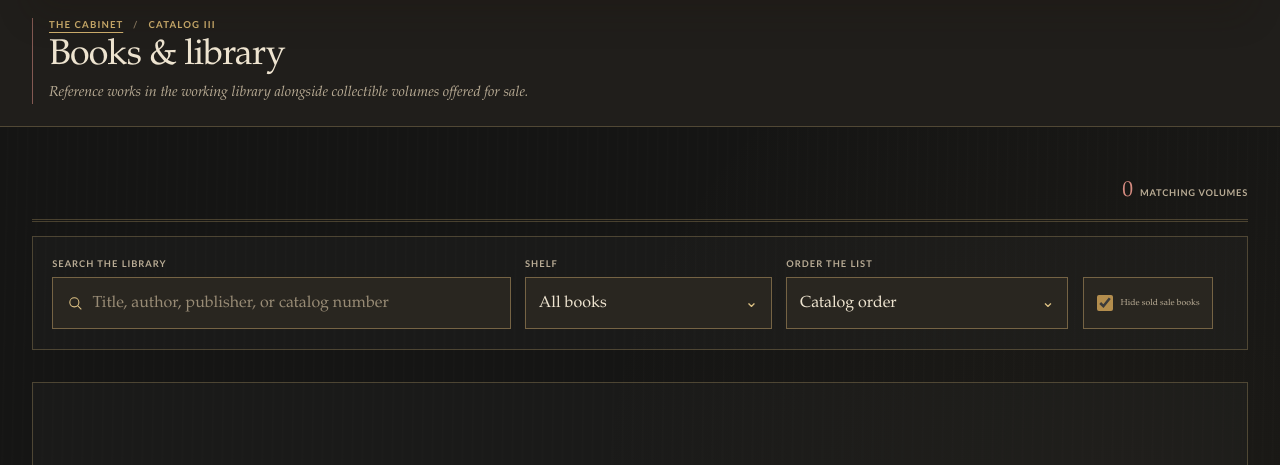
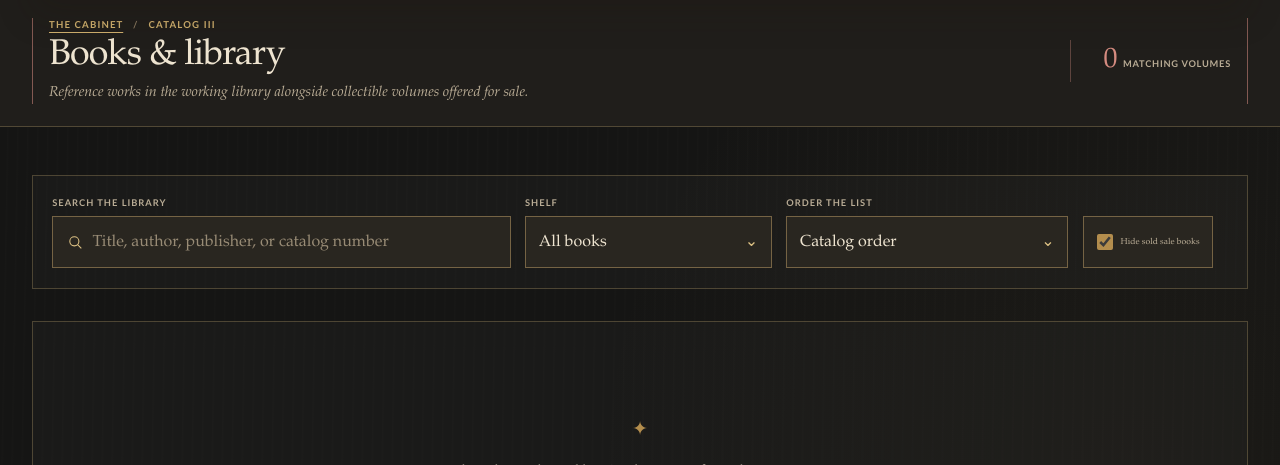
Before and after one commit to rayborg/meteorite-collection-shop-spacerocks, a website: page books.html in a window 1280 px wide. Shown: the part 635-1100 px from the top of the page. Drawn offline with Linux system fonts and the light colour scheme.

Commit message:
Align catalog title summaries

```diff
--- a/books.html
+++ b/books.html
@@ -50,18 +50,15 @@
       <a href="./research.html"><strong>3</strong><span>connected resources</span></a>
     </section>
     <section class="interior-title-band" aria-labelledby="page-title">
-      <div class="interior-title-panel page-shell">
+      <div class="interior-title-panel catalog-title-panel page-shell">
         <p><a href="./index.html">The cabinet</a> <span aria-hidden="true">/</span> Catalog III</p>
         <h1 id="page-title">Books &amp; library</h1>
+        <p class="catalog-title-count"><strong id="book-result-count">0</strong> matching volumes</p>
         <p>Reference works in the working library alongside collectible volumes offered for sale.</p>
       </div>
     </section>
 
     <section class="catalog-page page-shell" aria-label="Books and library catalog">
-      <div class="catalog-result-heading">
-        <p><strong id="book-result-count">0</strong> matching volumes</p>
-      </div>
-
       <form class="catalog-tools catalog-tools-light book-tools" role="search" aria-label="Filter books and library records">
         <label class="search-field">
           <span>Search the library</span>
--- a/styles.css
+++ b/styles.css
@@ -793,14 +793,14 @@ textarea:focus-visible {
 }
 
 .interior-title-band { padding: 1.25rem 0 1.4rem; color: var(--ink); background: rgba(33, 31, 28, .95); border-bottom: 1px solid var(--rule); }
-.interior-title-panel { padding-left: 1rem; border-left: 1px solid rgba(213, 139, 128, .55); }
+.interior-title-panel { padding-inline: 1rem; border-right: 1px solid rgba(213, 139, 128, .55); border-left: 1px solid rgba(213, 139, 128, .55); }
 .interior-title-panel > p:first-child { margin: 0 0 .4rem; color: var(--brass-ink); font-family: var(--sans); font-size: .6rem; font-weight: 700; letter-spacing: .12em; text-transform: uppercase; }
 .interior-title-panel > p:first-child a { text-underline-offset: .22rem; }
 .interior-title-panel > p:first-child span { margin-inline: .4rem; color: #8c7b62; }
 .interior-title-panel h1 { margin: 0; font-family: var(--display); font-size: clamp(1.8rem, 2.8vw, 2.75rem); font-weight: 400; letter-spacing: -.025em; line-height: 1; }
 .interior-title-panel > p:last-child { max-width: 42rem; margin: .55rem 0 0; color: var(--ink-soft); font-size: .9rem; font-style: italic; line-height: 1.45; }
-.collection-title-panel { display: grid; grid-template-columns: minmax(0, 1fr) auto; column-gap: 2.5rem; }
-.collection-title-panel > :not(.catalog-title-count) { grid-column: 1; }
+.catalog-title-panel { display: grid; grid-template-columns: minmax(0, 1fr) auto; column-gap: 2.5rem; }
+.catalog-title-panel > :not(.catalog-title-count) { grid-column: 1; }
 .catalog-title-count {
   grid-column: 2;
   grid-row: 1 / span 3;
@@ -821,9 +821,6 @@ textarea:focus-visible {
 .catalog-title-count strong { color: var(--rust-light); font-family: var(--display); font-size: 1.75rem; font-weight: 400; letter-spacing: 0; }
 
 .catalog-page { padding-block: 3rem 5.25rem; }
-.catalog-result-heading { display: flex; justify-content: flex-end; align-items: baseline; margin-bottom: .9rem; padding-bottom: .7rem; border-bottom: 3px double var(--rule); }
-.catalog-result-heading p { margin: 0; color: var(--ink-soft); font-family: var(--sans); font-size: .58rem; font-weight: 700; letter-spacing: .08em; text-transform: uppercase; }
-.catalog-result-heading strong { margin-right: .25rem; color: var(--rust-light); font-family: var(--display); font-size: 1.35rem; font-weight: 400; letter-spacing: 0; }
 .catalog-page-heading { display: flex; justify-content: space-between; align-items: end; gap: 2rem; margin-bottom: 2rem; padding-bottom: 1.3rem; border-bottom: 3px double var(--rule); }
 .catalog-page-heading h2 { margin: 0; font-family: var(--display); font-size: clamp(1.75rem, 2.7vw, 2.4rem); font-weight: 400; letter-spacing: -.025em; line-height: 1; }
 .catalog-page-heading > p { margin: 0; color: var(--ink-soft); font-family: var(--sans); font-size: .6rem; font-weight: 700; letter-spacing: .09em; text-transform: uppercase; }
@@ -1065,7 +1062,7 @@ textarea:focus-visible {
   .resource-grid { grid-template-columns: 1fr; }
   .resource-card { min-height: 19rem; }
   .interior-title-band { padding: 1.15rem 0 1.3rem; }
-  .collection-title-panel { grid-template-columns: 1fr; }
+  .catalog-title-panel { grid-template-columns: 1fr; }
   .catalog-title-count { grid-column: 1; grid-row: 4; justify-self: start; margin-top: .65rem; padding: .55rem 0 0; border-top: 1px solid rgba(213, 139, 128, .35); border-left: 0; }
 }
 
```
Also changed, not shown: collection.html (+1 -1 lines), specimens.html (+2 -5 lines), tests/site.test.mjs (+6 -4 lines).
